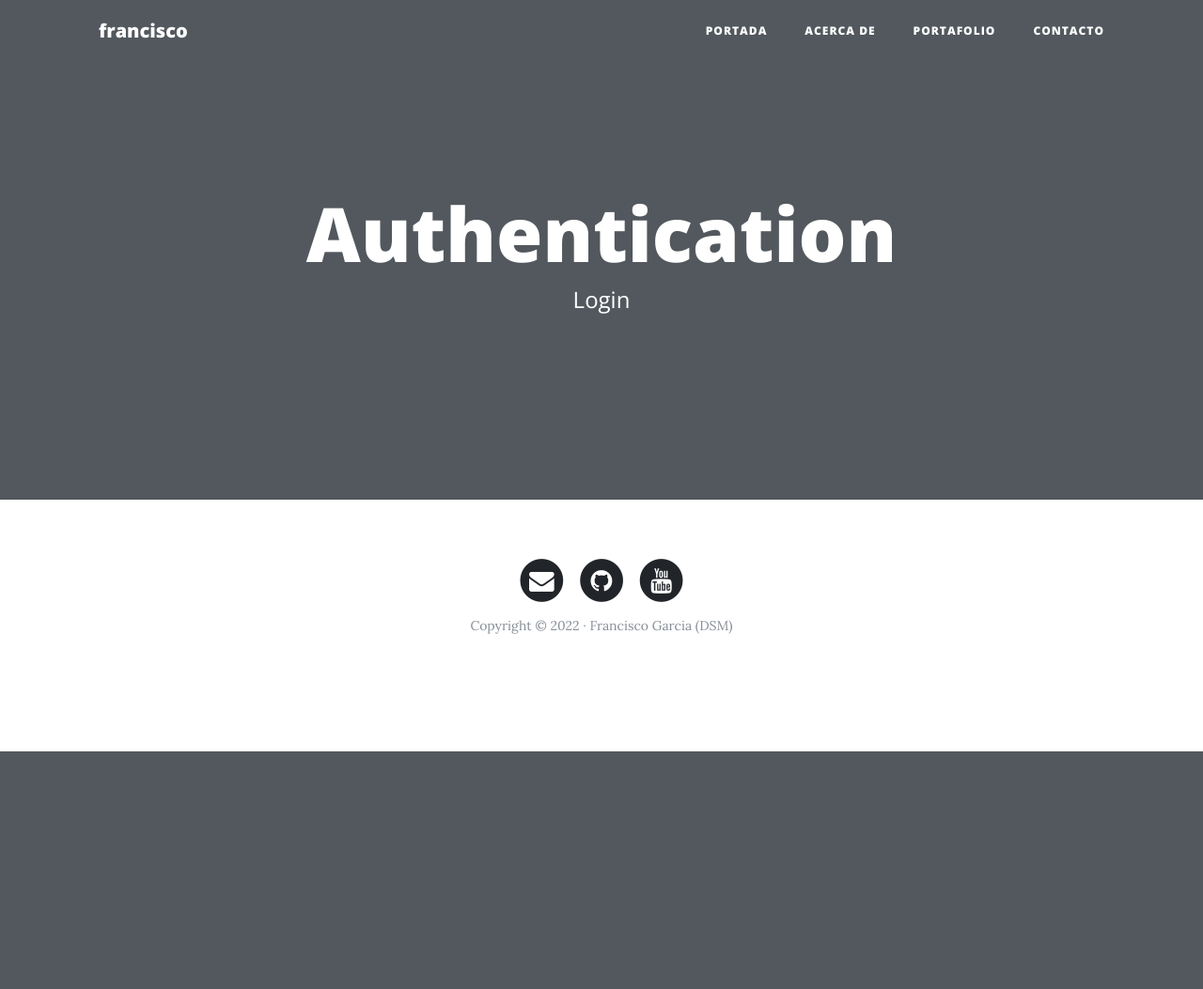
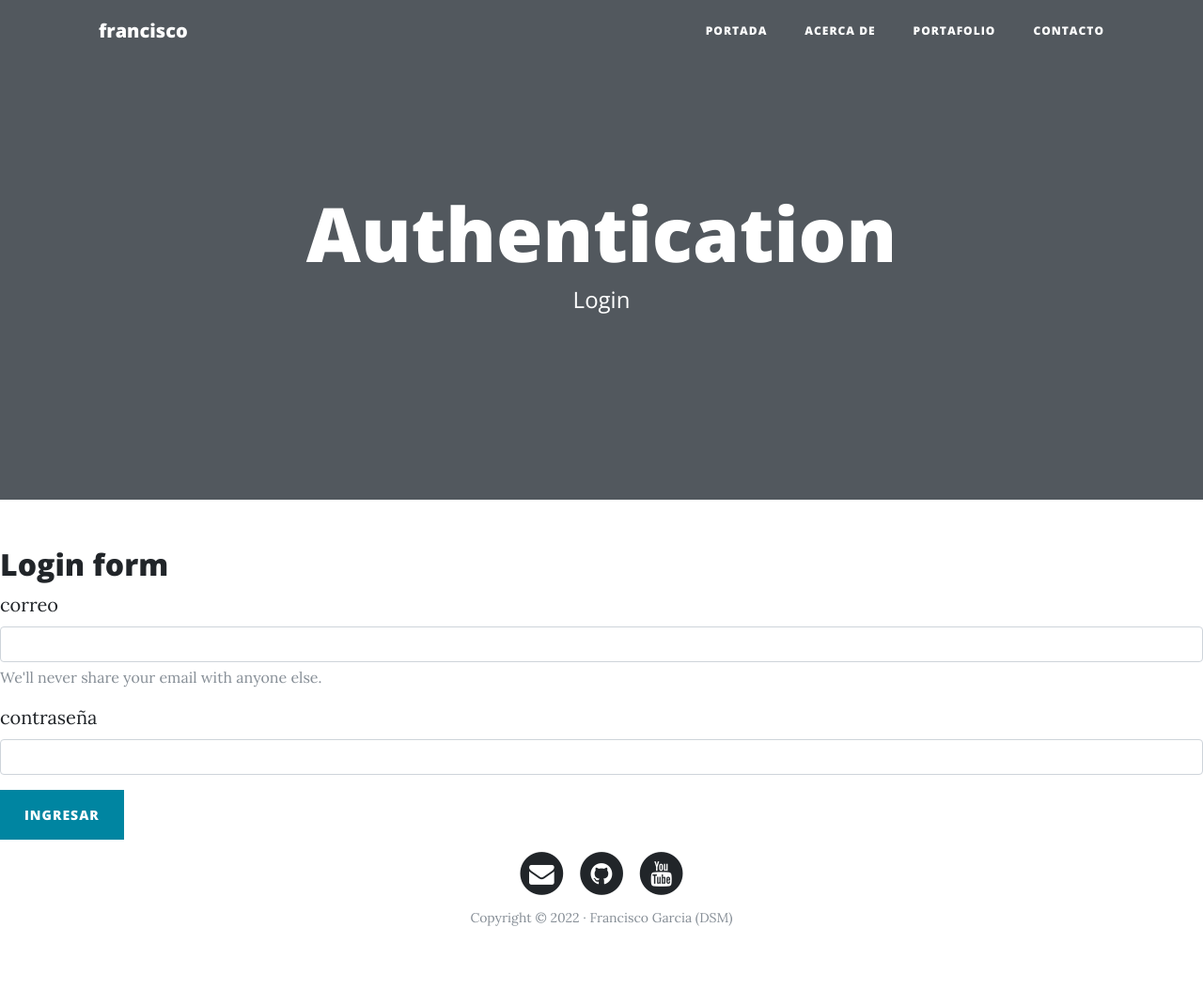
Before and after one commit to franq01/web-Flask, a Flask app: page /auth/login in a window 1280 px wide. Shown: the whole page at 94% size. Before the commit the page ends 800 px from the top, so only its background shows below. Run offline with Flask 2, Linux system fonts and the light colour scheme; some libraries are stand-ins or nearby versions.

Commit message:
se acabo el tiempo en el aula

```diff
--- a/web_personal/templates/auth/login.html
+++ b/web_personal/templates/auth/login.html
@@ -4,3 +4,24 @@
 
 {% block header_title %}Authentication{% endblock %}
 {% block header_sub %}Login{% endblock %}
+
+
+{% block content%}
+<div class"container">
+    <h2> Login form</h2>
+    <form>
+        <div class="form-group">
+          <label for="mail">correo</label>
+          <input type="email" class="form-control" id="mail" aria-describedby="emailHelp">
+          <small id="emailHelp" class="form-text text-muted">We'll never share your email with anyone else.</small>
+        </div>
+        <div class="form-group">
+          <label for="password">contraseña</label>
+          <input type="password" class="form-control" id="password">
+        </div>
+
+        <button type="submit" class="btn btn-primary">ingresar</button>
+      </form>
+
+
+{%endblock%}
```
